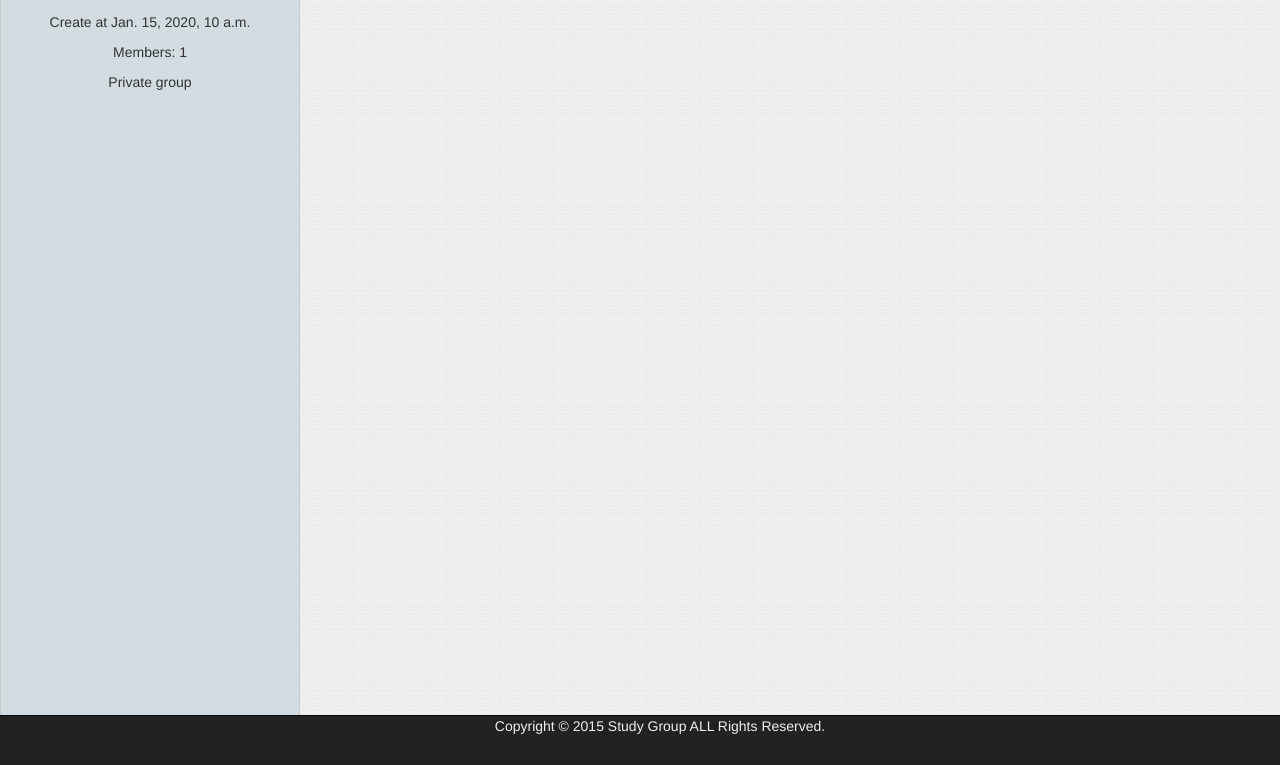
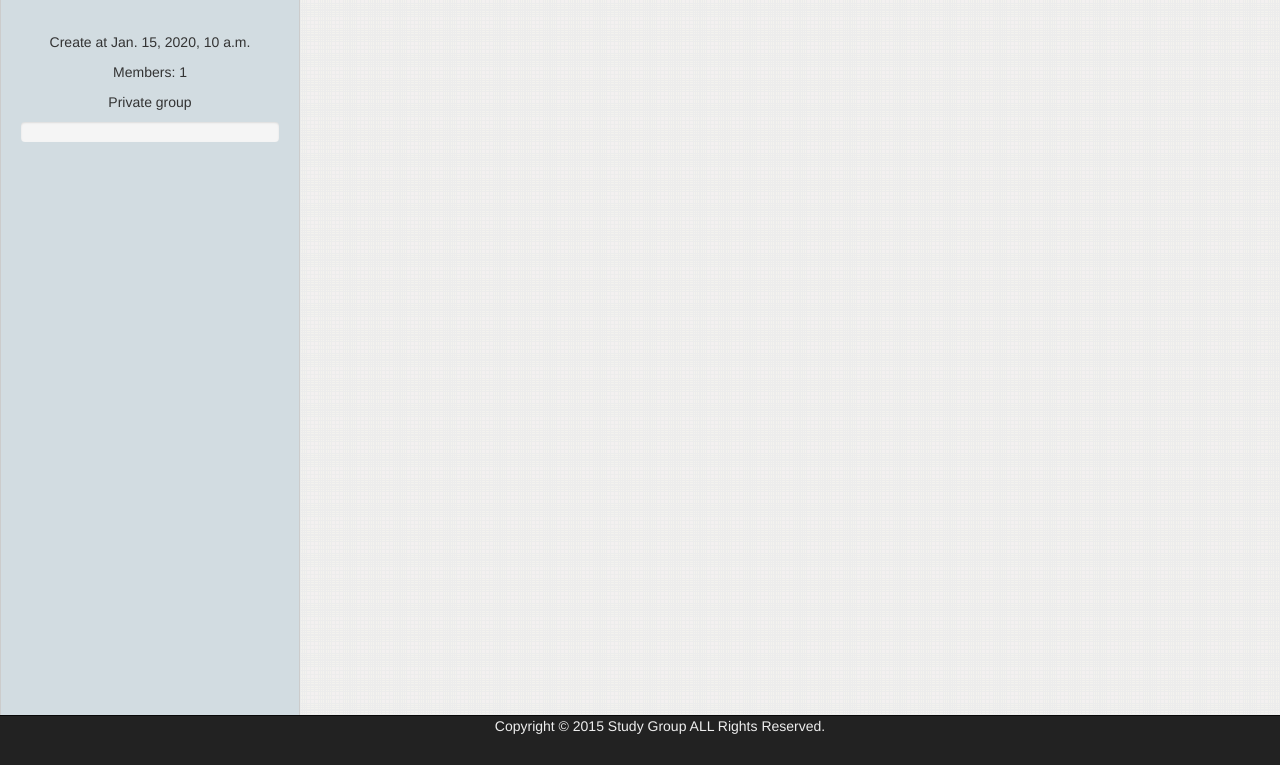
Before and after one commit to sellylu/SCAD_final, a Django app: template SCAD_final/templates/group_page.html in a window 1280 px wide. Shown: the part 165-930 px from the top of the page. Run offline with Django 3.2, Linux system fonts and the light colour scheme; the template is opened without the code that fills it: most values are stand-ins (such as "Sample title", 1, 10 or a date in 2020); some libraries are stand-ins or nearby versions.

Commit message:
finish progress bar

```diff
--- a/SCAD_final/scad/Static/javascript/group.js
+++ b/SCAD_final/scad/Static/javascript/group.js
@@ -5,10 +5,29 @@ $.ajaxSetup({
 $(document).ready(function() {
 // page is now ready, initialize the calendar...
 
+});
 
 
+function showprogress(created_time,finish_time){
 
-});
+	var ct = new Date(created_time);
+	var ft = new Date(finish_time);
+	var nt = new Date();
+
+	var alltime = ((ft - ct) / (1000 * 60 * 60 * 24));
+	var passtime = Math.floor(((nt - ct) / (1000 * 60 * 60 * 24)));
+
+	// limit has pass
+	if(alltime ==0 ){
+
+		$('progress-bar').attr('style','width:100%');
+	}else{
+
+		perc = passtime / alltime * 100;
+		str = 'width:' + perc + '%';
+		$('#progress-bar').attr('style',str);
+	}
+}
 
 function setuser_no(){
     id = Cookies.get('user_id');
--- a/SCAD_final/scad/views.py
+++ b/SCAD_final/scad/views.py
@@ -34,7 +34,7 @@ def index(request):
 				private = int(request.POST['private'])
 				finished_time = request.POST['finished_time']
 				t = time.time()
-				created_time = datetime.datetime.fromtimestamp(t).strftime('%Y%m%d%H%M')
+				created_time = datetime.datetime.fromtimestamp(t).strftime('%Y-%m-%d')
 				member_limit = int(request.POST['member_limit'])
 				member_num = 1
 				group_id = request.POST['group_id']
--- a/SCAD_final/templates/group_page.html
+++ b/SCAD_final/templates/group_page.html
@@ -16,7 +16,7 @@
         <script src="{% static 'javascript/group.js' %}"></script>
 
     </head>
-    <body onload="checkShowLoginDiv();setuser_no();checkShowAddButton('{{group_page_data.group_member}}')">
+    <body onload="checkShowLoginDiv();setuser_no();checkShowAddButton('{{group_page_data.group_member}}');showprogress('{{group_page_data.created_time}}','{{ group_page_data.finished_time}}')">
 
         <!-- Navigation Bar -->
         <nav class="navbar navbar-inverse navbar-fixed-top" id="NavBar">
@@ -55,14 +55,14 @@
                 <b>LV.20</b>
                 <div id="user_exp">
 	                <div class="progress">
-		                <div class="progress-bar progress-bar-info progress-bar-striped" role="progressbar" aria-valuenow="60" aria-valuemin="0" aria-valuemax="100" style="width:70%">
-                            <span class="sr-only">70% Complete</span>
+		                <div id="progress-bar" class="progress-bar progress-bar-info progress-bar-striped" role="progressbar" aria-valuenow="60" aria-valuemin="0" aria-valuemax="100">
+
                         </div>
                     </div>
                 </div>
             </div>
-        </header>
-        <br class="space"-->
+        </header-->
+        <br class="space">
 
         {% if group_page_data %}
 	        {% csrf_token %}
@@ -82,6 +82,12 @@
 				        {% endif %}
 
 
+
+				        <div class="progress">
+		                <div id="progress-bar" class="progress-bar progress-bar-info progress-bar-striped" role="progressbar" aria-valuenow="60" aria-valuemin="0" aria-valuemax="100">
+
+                        </div>
+                        </div>
 		                <button id="join_group_btn" class="btn btn-lg  btn-success" onclick="joinGroup('{{ group_page_data.group_id }}');" >JOIN</button>
 			        </div>
 		        </div>
```
